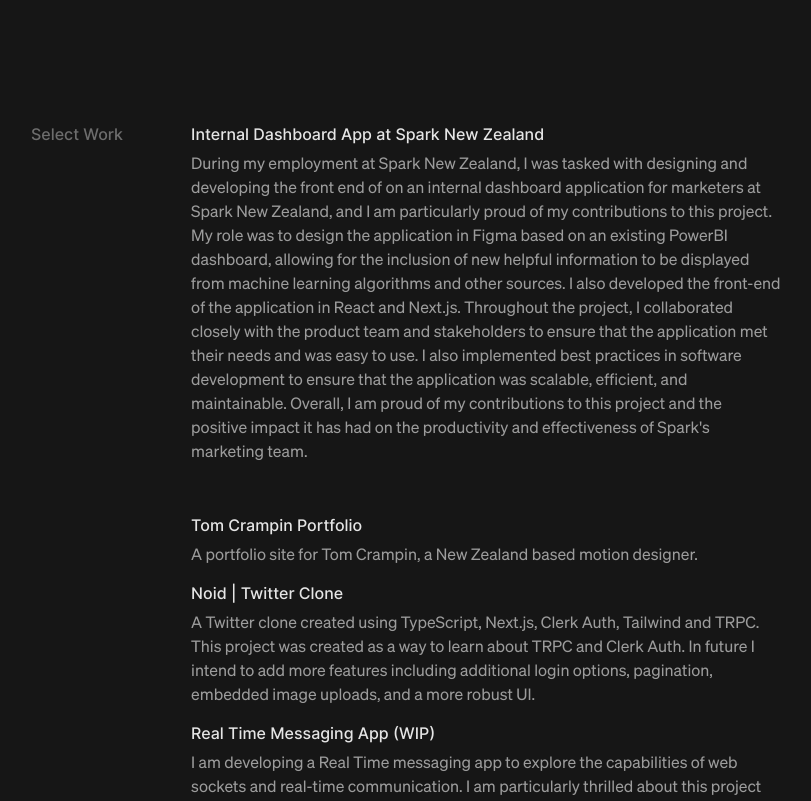
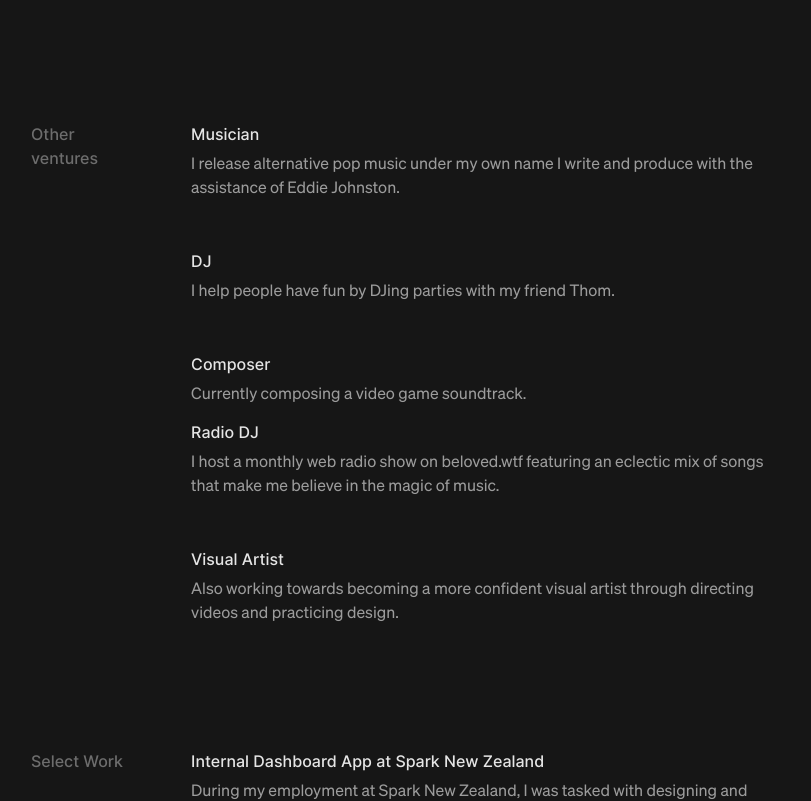
Before and after one commit to maxwellyoung/maxwellyoung, a Next.js app: page /about in a window 1280 px wide. Shown: the part 1280-2081 px from the top of the page, without its empty margins (234-1045 px from the left). Built offline with nearby package versions, Linux system fonts and the light colour scheme.

Commit message:
Update index.tsx

```diff
--- a/src/components/About/index.tsx
+++ b/src/components/About/index.tsx
@@ -41,6 +41,9 @@ const About: FC = () => (
 		<Section content={data.about} id="about">
 			<h1 className={styles.title}>About</h1>
 		</Section>
+		<Section content={data.otherventures} id="otherventures">
+			<h1 className={styles.title}>Other ventures</h1>
+		</Section>
 
 		<Section
 			content={data.work}
```
